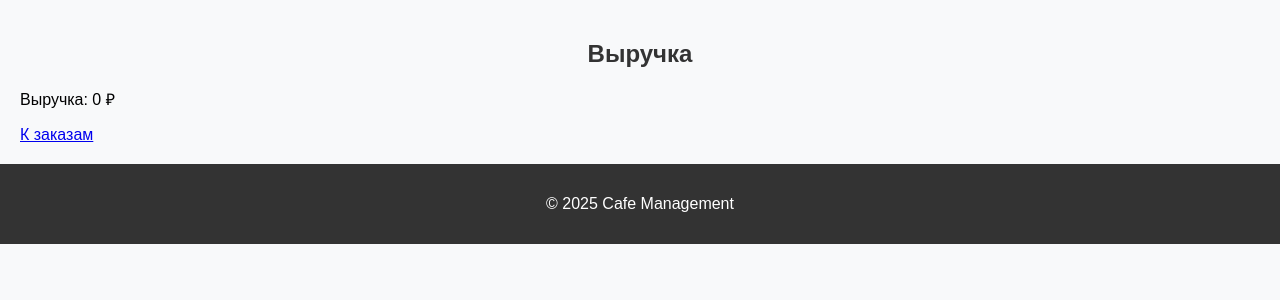
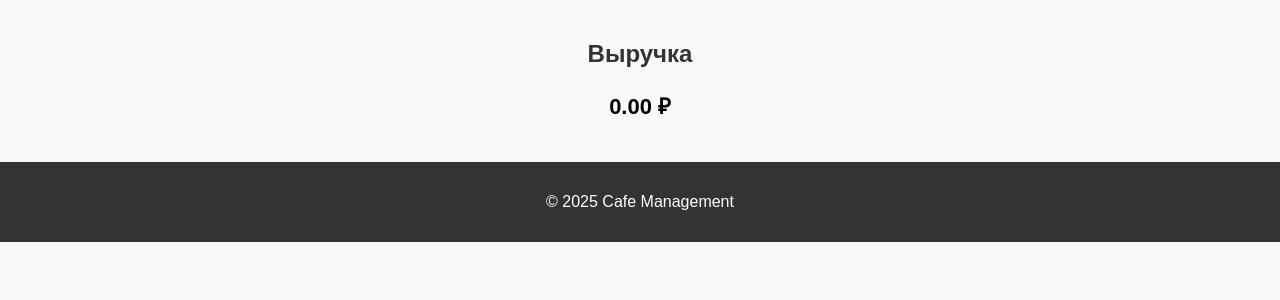
Before and after one commit to Giriraj-das/Cafe_management, a Django app: page /orders/revenue/ in a window 1280 px wide. Shown: the part 152-452 px from the top of the page. Run offline with Django 5.2, Linux system fonts and the light colour scheme; data that the repository does not hold is empty.

Commit message:
fix revenue

```diff
--- a/src/orders/templates/orders/order_revenue.html
+++ b/src/orders/templates/orders/order_revenue.html
@@ -1,11 +1,12 @@
 {% extends 'base.html' %}
 {% load static %}
+{% load currency %}
 
 {% block title %}Список заказов{% endblock %}
 
 {% block content %}
 <h2>Выручка</h2>
 
-<p>Выручка: {{ total_revenue }} ₽</p>
-<a href="{% url 'order_list' %}">К заказам</a>
+<p id="revenue"><b>{{ total_revenue|rubles|floatformat:2 }} ₽</b></p>
+
 {% endblock %}
--- a/src/static/css/styles.css
+++ b/src/static/css/styles.css
@@ -172,3 +172,8 @@ button[type="submit"]:hover {
 .remove-dish:hover {
     background-color: red;
 }
+
+#revenue {
+    font-size: 22px;
+    text-align: center;
+}
```
